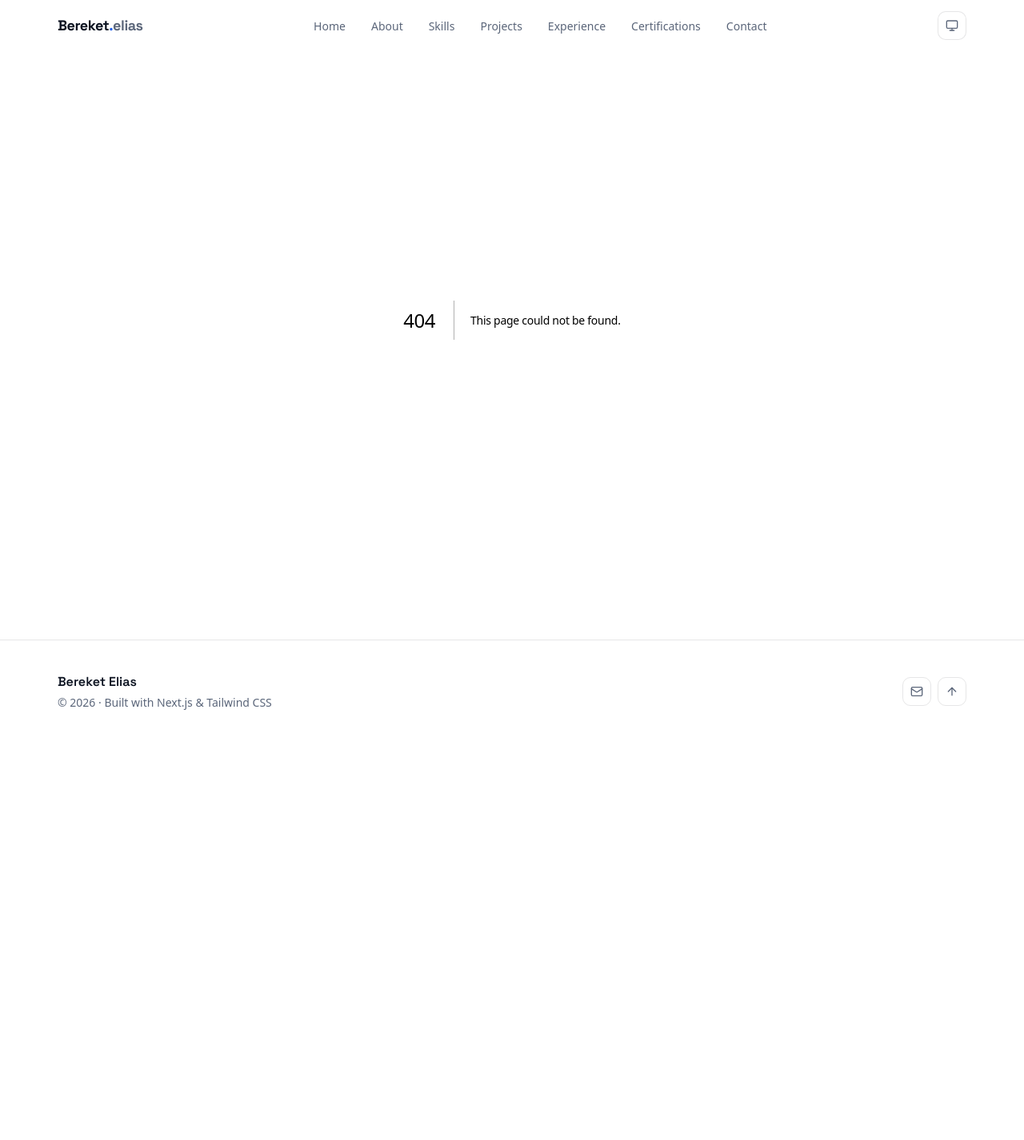
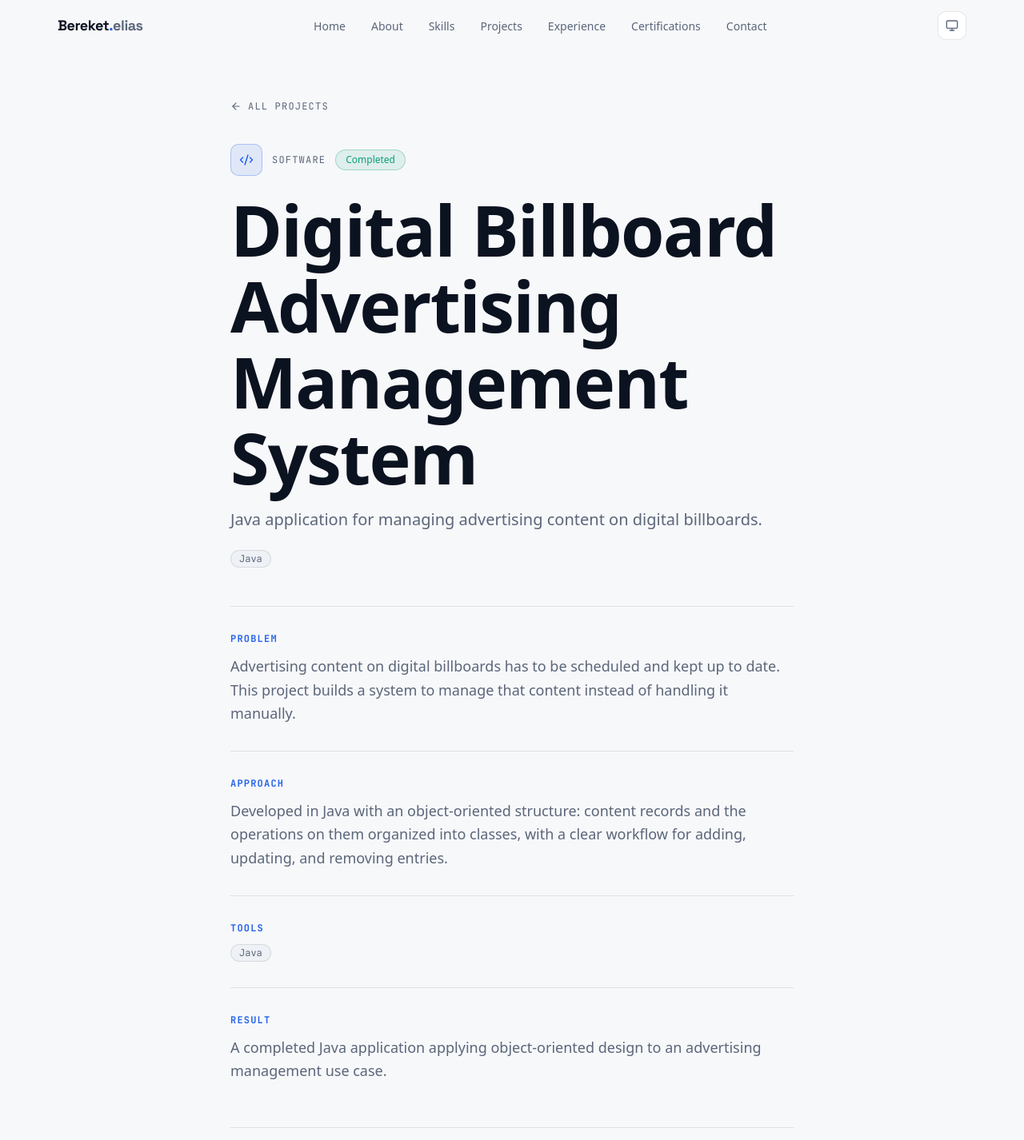
Before and after one commit to Bekeli75/bereket-elias-portfolio, a Next.js app: page /projects/digital-billboard-ams in a window 1280 px wide. Before the commit this address had no page. Shown: the top 1426 px of the page at 80% size. Before the commit the page ends 929 px from the top, so only its background shows below. Built offline with nearby package versions, Linux system fonts and the light colour scheme.

Commit message:
feat(projects): add static case-study pages
SSG via generateStaticParams with per-project metadata, Problem ->
Approach -> Tools -> Result sections, and prev/next navigation.

```diff
--- /dev/null
+++ b/app/projects/[slug]/page.jsx
@@ -0,0 +1,198 @@
+import Link from "next/link";
+import { notFound } from "next/navigation";
+import { ArrowLeft, ArrowRight, ExternalLink } from "lucide-react";
+import { Badge } from "@/components/ui/badge";
+import { BrandIcon } from "@/components/ui/brand-icons";
+import { buttonClasses } from "@/components/ui/button";
+import { ProjectIcon } from "@/components/ui/project-icon";
+import { Tag } from "@/components/ui/tag";
+import { profile } from "@/content/profile";
+import { sortedProjects } from "@/content/projects";
+
+const statusLabels = {
+  completed: { label: "Completed", tone: "success" },
+  "in-progress": { label: "In progress", tone: "accent" },
+  planned: { label: "Planned", tone: "neutral" },
+};
+
+export const dynamicParams = false;
+
+export function generateStaticParams() {
+  return sortedProjects().map((project) => ({ slug: project.slug }));
+}
+
+export async function generateMetadata({ params }) {
+  const { slug } = await params;
+  const project = sortedProjects().find((item) => item.slug === slug);
+  if (!project) return {};
+
+  return {
+    title: project.title,
+    description: project.summary,
+    openGraph: {
+      title: project.title,
+      description: project.summary,
+      type: "article",
+    },
+  };
+}
+
+function CaseStudySection({ title, children }) {
+  return (
+    <section className="border-t border-line pt-8">
+      <h2 className="font-mono text-xs uppercase tracking-widest text-accent">
+        {title}
+      </h2>
+      <div className="mt-3 text-lg leading-relaxed text-muted">{children}</div>
+    </section>
+  );
+}
+
+export default async function ProjectPage({ params }) {
+  const { slug } = await params;
+  const all = sortedProjects();
+  const project = all.find((item) => item.slug === slug);
+  if (!project) notFound();
+
+  const index = all.findIndex((item) => item.slug === slug);
+  const previous = index > 0 ? all[index - 1] : null;
+  const next = index < all.length - 1 ? all[index + 1] : null;
+  const status = statusLabels[project.status];
+
+  const repoLink = project.links.repo;
+  const demoLink = project.links.demo;
+
+  return (
+    <div className="section">
+      <div className="container-page max-w-3xl">
+        <Link
+          href="/#projects"
+          className="inline-flex items-center gap-2 font-mono text-xs uppercase tracking-widest text-muted transition-colors hover:text-accent"
+        >
+          <ArrowLeft aria-hidden="true" size={14} />
+          All projects
+        </Link>
+
+        <header className="mt-8">
+          <div className="flex items-center gap-3">
+            <span className="inline-flex size-10 items-center justify-center rounded-[var(--radius-sm)] border border-accent/30 bg-accent/10 text-accent">
+              <ProjectIcon category={project.category} size={18} />
+            </span>
+            <p className="font-mono text-xs uppercase tracking-widest text-muted">
+              {project.category}
+            </p>
+            <Badge tone={status.tone}>{status.label}</Badge>
+          </div>
+
+          <h1 className="mt-5">{project.title}</h1>
+          <p className="mt-4 text-lg text-muted md:text-xl">
+            {project.summary}
+          </p>
+
+          <div className="mt-6 flex flex-wrap items-center gap-2">
+            {project.tech.map((item) => (
+              <Tag key={item}>{item}</Tag>
+            ))}
+          </div>
+
+          {(repoLink || demoLink) && (
+            <div className="mt-6 flex flex-wrap gap-3">
+              {repoLink && (
+                <a
+                  href={repoLink}
+                  target="_blank"
+                  rel="noopener noreferrer"
+                  className={buttonClasses("secondary", "sm")}
+                >
+                  <BrandIcon name="github" size={15} />
+                  Repository
+                </a>
+              )}
+              {demoLink && (
+                <a
+                  href={demoLink}
+                  target="_blank"
+                  rel="noopener noreferrer"
+                  className={buttonClasses("secondary", "sm")}
+                >
+                  <ExternalLink aria-hidden="true" size={15} />
+                  Live demo
+                </a>
+              )}
+            </div>
+          )}
+        </header>
+
+        <div className="mt-12 space-y-8">
+          <CaseStudySection title="Problem">
+            <p>{project.problem}</p>
+          </CaseStudySection>
+          <CaseStudySection title="Approach">
+            <p>{project.approach}</p>
+          </CaseStudySection>
+          <CaseStudySection title="Tools">
+            <div className="flex flex-wrap gap-2">
+              {project.tech.map((item) => (
+                <Tag key={item}>{item}</Tag>
+              ))}
+            </div>
+          </CaseStudySection>
+          <CaseStudySection title="Result">
+            <p>{project.result}</p>
+          </CaseStudySection>
+          {project.learnings && (
+            <CaseStudySection title="What I learned">
+              <p>{project.learnings}</p>
+            </CaseStudySection>
+          )}
+        </div>
+
+        <nav
+          aria-label="Project pagination"
+          className="mt-14 flex items-stretch justify-between gap-4 border-t border-line pt-8"
+        >
+          {previous ? (
+            <Link
+              href={`/projects/${previous.slug}`}
+              className="group flex max-w-[45%] flex-col gap-1"
+            >
+              <span className="inline-flex items-center gap-1.5 font-mono text-xs uppercase tracking-widest text-muted">
+                <ArrowLeft aria-hidden="true" size={13} />
+                Previous
+              </span>
+              <span className="text-sm text-ink transition-colors group-hover:text-accent">
+                {previous.title}
+              </span>
+            </Link>
+          ) : (
+            <span />
+          )}
+          {next && (
+            <Link
+              href={`/projects/${next.slug}`}
+              className="group flex max-w-[45%] flex-col items-end gap-1 text-right"
+            >
+              <span className="inline-flex items-center gap-1.5 font-mono text-xs uppercase tracking-widest text-muted">
+                Next
+                <ArrowRight aria-hidden="true" size={13} />
+              </span>
+              <span className="text-sm text-ink transition-colors group-hover:text-accent">
+                {next.title}
+              </span>
+            </Link>
+          )}
+        </nav>
+
+        <p className="mt-10 text-center font-mono text-xs text-muted">
+          Want the full picture?{" "}
+          <a
+            href={`/cv/${encodeURIComponent("Bereket_Elias_CV.pdf")}`}
+            className="text-accent transition-colors hover:text-ink"
+          >
+            Download {profile.name.split(" ")[0]}&apos;s CV
+          </a>
+        </p>
+      </div>
+    </div>
+  );
+}
```
